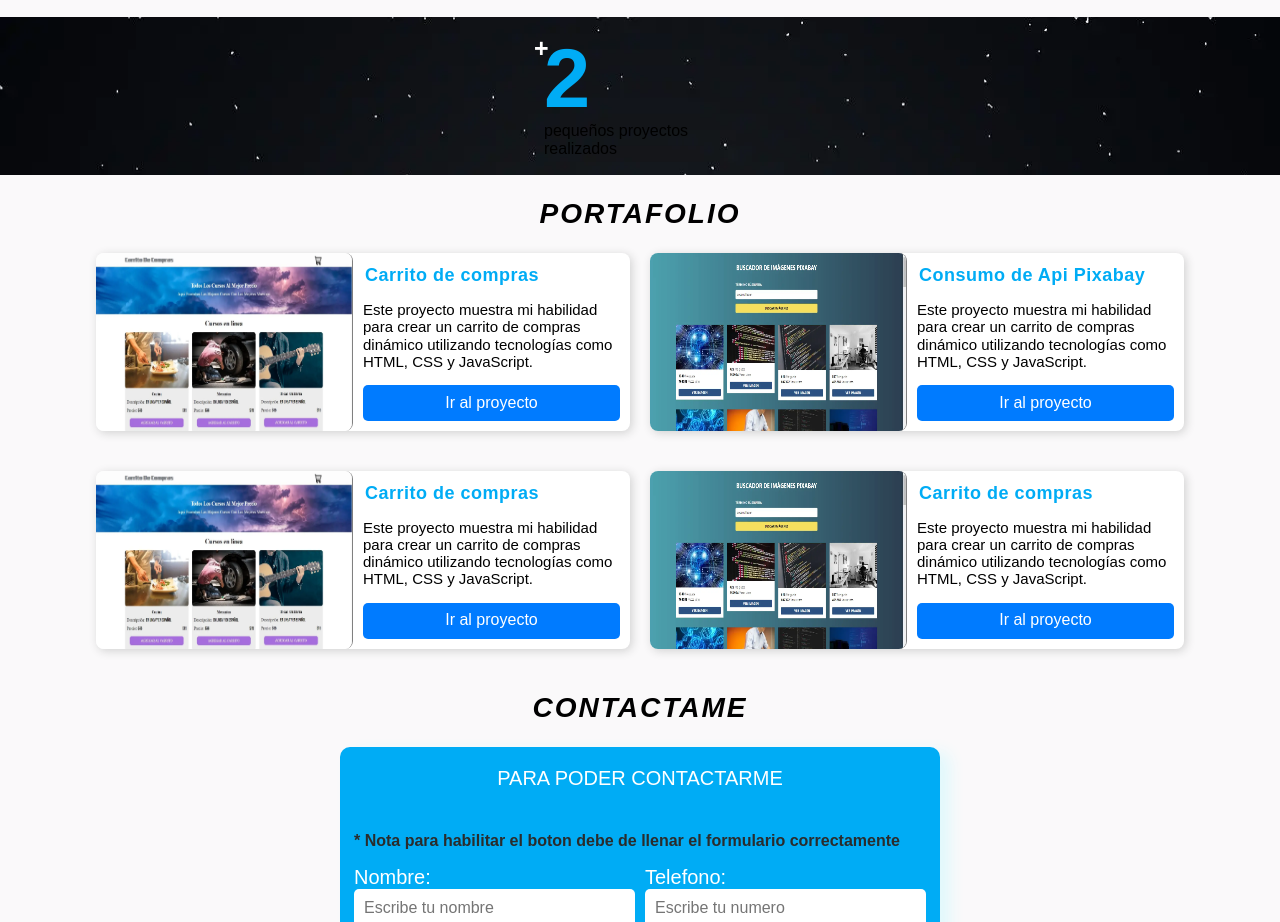
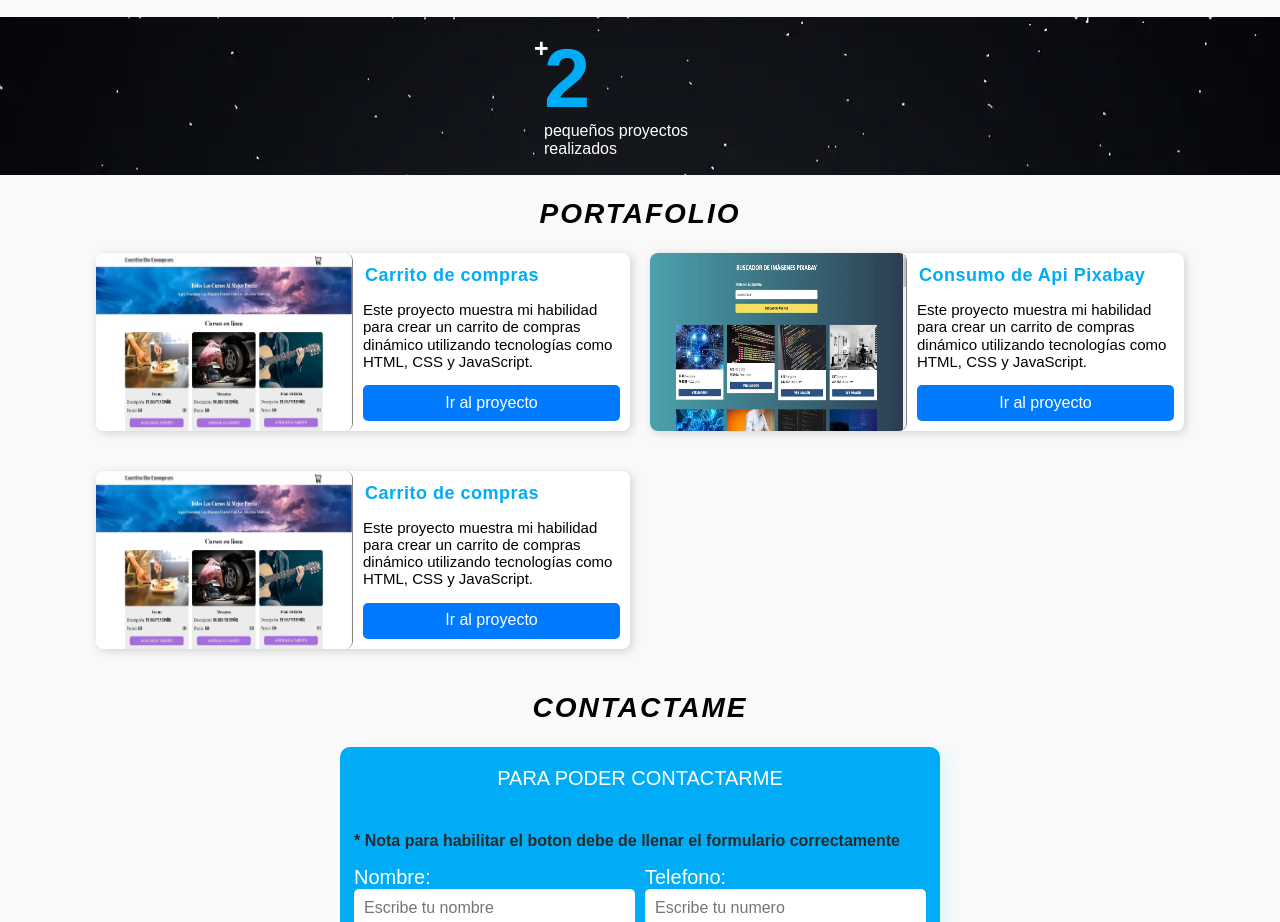
Before and after one commit to luisalberto-14/Portafolio, a website: page index.html in a window 1280 px wide. Shown: the part 2700-3622 px from the top of the page. Drawn offline with nearby package versions, Linux system fonts and the light colour scheme.

Commit message:
arreglando el portafolio y el texto__proyecto

```diff
--- a/index.html
+++ b/index.html
@@ -352,21 +352,21 @@
 			  			</a>
 				  	</div>
 				</div>
-				<div class="card">
+				<!-- <div class="card">
 				  	<div class="card-img">
 				    	<img src="build/img/grande/apiPixabay.webp" alt="Imagen de ejemplo">
 					</div>
 					<div class="card-content">
 					    <h2 class="titulo__portafolio">Carrito de compras</h2>
 					     <p>Este proyecto muestra mi habilidad para crear un carrito de compras dinámico utilizando tecnologías como HTML, CSS y JavaScript.</p>
-					    <a href="enlace-del-proyecto" class="boton__portafolio">
+					     <a href="enlace-del-proyecto" class="boton__portafolio">
 					    	<div class="icono__portafolio">
 	      				 		<i class="fas fa-code"></i>
 	      					</div>
 			  				<span class="texto-portafolio">Ir al proyecto</span>
 			  			</a>
 				  	</div>
-				</div>
+				</div> -->
 
 			<!-- <div class="card-flip">
 				<article class="card-portafolio">
--- a/src/scss/layout/_portafolio.scss
+++ b/src/scss/layout/_portafolio.scss
@@ -172,7 +172,9 @@
  		}
  		.texto__proyectos{
  			margin-top: -2rem;
+ 			color:$blanco;
  		}
+
 
 
  	}
```
Also changed, not shown: build/css/app.css, 1 other file.
